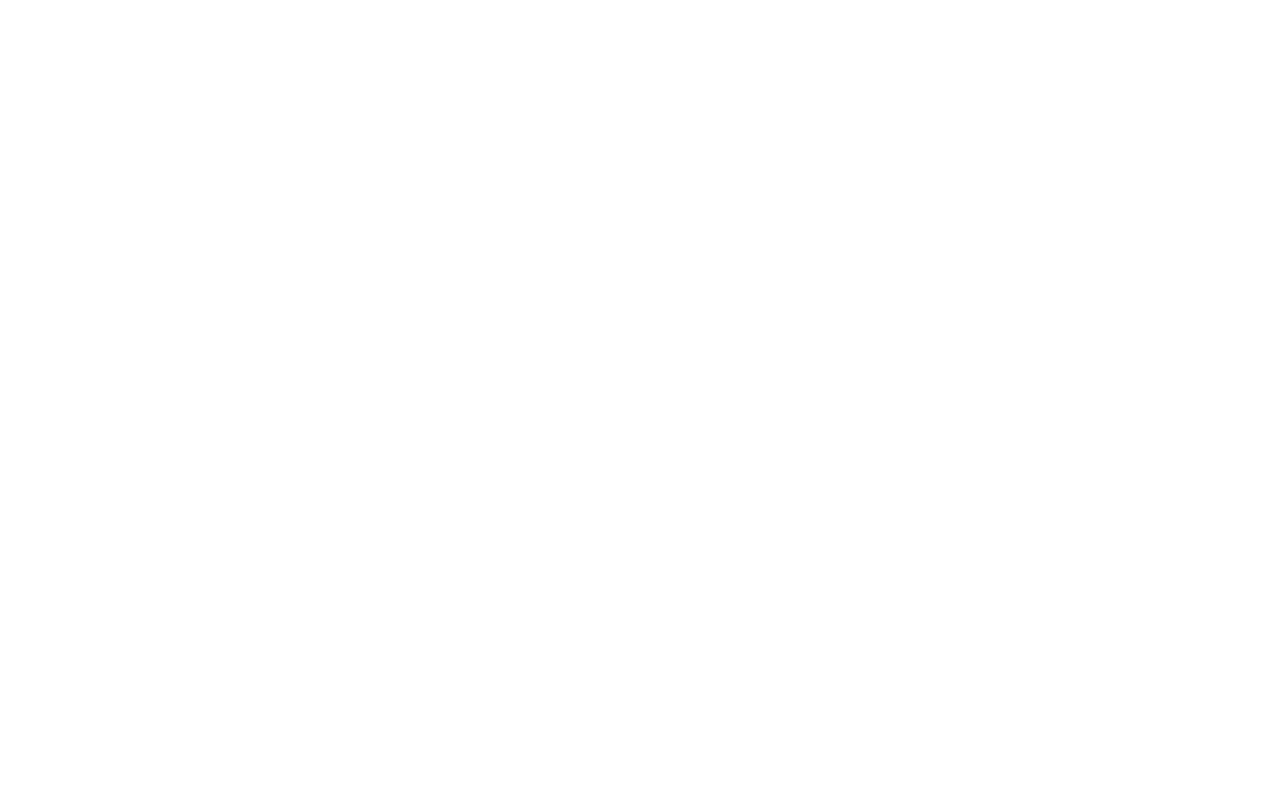
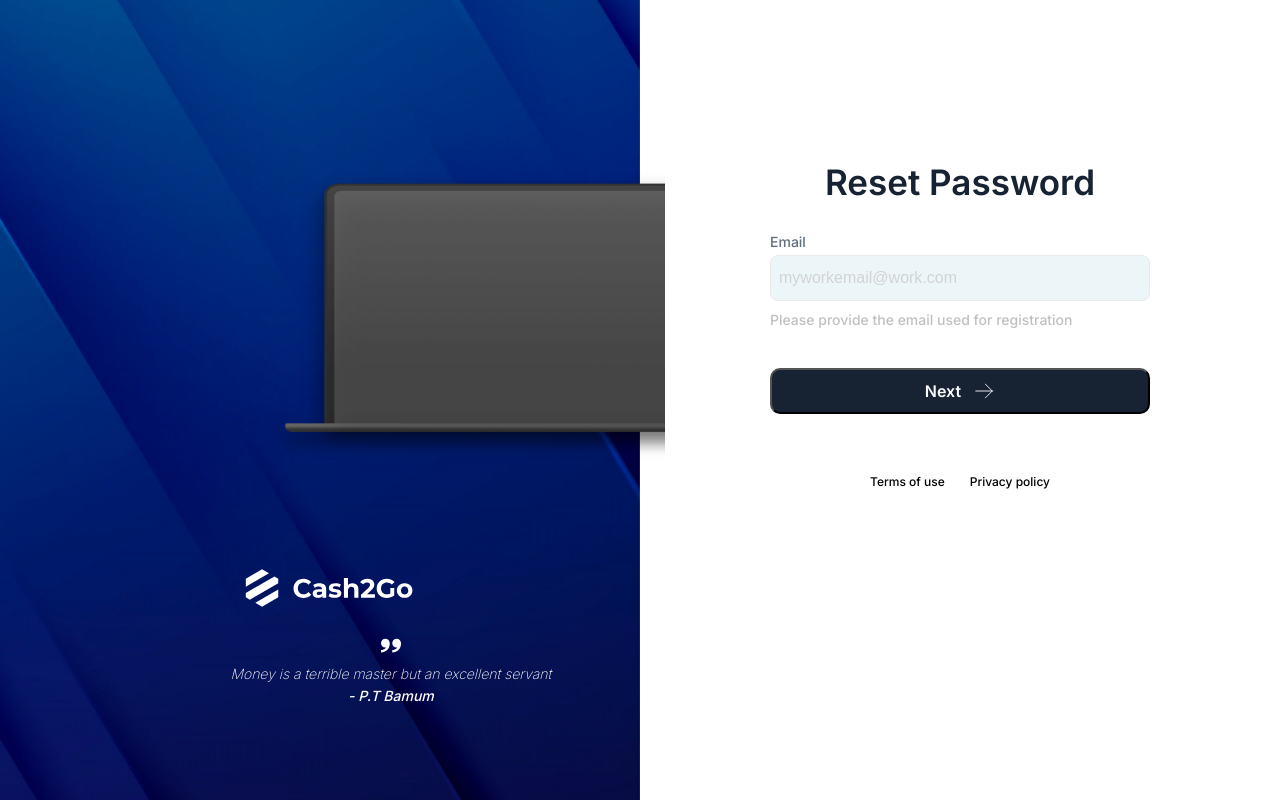
Before and after one commit to group2-team2-fdev2/cash2go, a React (Vite) app: page /forgot-password in a window 1280 px wide. Built offline with nearby package versions, Linux system fonts and the light colour scheme.

Commit message:
verification for email request and security question pages for password reset

```diff
--- a/src/Cash2goApp.jsx
+++ b/src/Cash2goApp.jsx
@@ -13,7 +13,7 @@
 import PasswordAuth from "./Pages/Auth/SignUp/PasswordAuth/PasswordAuth";
 import SecurityQuestionAuth from "./Pages/Auth/SignUp/SecurityQuestion/SecurityQuestionAuth";
 import EmailRequest from "./Pages/Auth/ForgotPassword/EmailRequest/EmailRequest";
-import SecurityQuestion from "./Pages/Auth/ForgotPassword/SecurityQuestion/SecurityQuestion";
+import SecurityQuestion from "./Pages/Auth/ForgotPassword/SecurityQuestionReset/SecurityQuestion";
 import NewPassword from "./Pages/Auth/ForgotPassword/NewPassword/NewPassword";
 // Dashboard
 import Dashboard from "./Pages/Dashboard/Dashboard";
--- a/src/Pages/Auth/ForgotPassword/EmailRequest/EmailRequest.css
+++ b/src/Pages/Auth/ForgotPassword/EmailRequest/EmailRequest.css
@@ -0,0 +1,56 @@
+.emailrequest-component {
+    display: grid;
+    grid-template-columns: 50vw 50vw;
+    height: 100%;
+    position: relative;
+  }
+
+  .user_email-wrapper {
+    grid-column: 1 / span 2; /* Set the input field wrapper to span both columns */
+    display: flex;
+    flex-direction: column;
+    margin-bottom: 10px;
+  }
+
+  .email-verification {
+    grid-column: 1 / span 2; /* Set the email verification text to span both columns */
+    font-family: "Inter";
+    font-style: normal;
+    font-weight: 500;
+    font-size: 14px;
+    color: #bfc0c2;
+  }
+
+  .reset-title {
+    text-align: center;
+    font-family: "Inter";
+    font-style: normal;
+    font-weight: 600;
+    font-size: 35px;
+    color: #172233;
+    margin-top: 65px;
+    margin-bottom: 30px;
+  }
+
+  input::placeholder {
+    color: lightgrey;
+  }
+
+  .reset-btn {
+    width: 380px;
+    height: 46px;
+    display: flex;
+    justify-content: center;
+    align-items: center;
+    padding: 8px 0px;
+    gap: 12px;
+    background: #172233;
+    border-radius: 10px;
+    margin-top: 40px;
+  }
+
+  .error-message {
+    color: red;
+    font-size: 12px;
+    font-family: "Inter";
+  }
--- a/src/Pages/Auth/ForgotPassword/EmailRequest/EmailRequest.jsx
+++ b/src/Pages/Auth/ForgotPassword/EmailRequest/EmailRequest.jsx
@@ -1,9 +1,88 @@
-
+import React, { useState } from "react";
+import axios from "axios";
+import "./EmailRequest.css";
+import SecurityQuestion from "../SecurityQuestionReset/SecurityQuestion";
+import LeftLoginLayout from "../../LogIn/components/LeftLoginLayout";
+import ArrowRight from "../../LogIn/components/ArrowRight";
+import Legal from "../../LogIn/components/Legal";
 
 export default function EmailRequest() {
+  const [email, setEmail] = useState("");
+  const [errorMessage, setErrorMessage] = useState("");
+  const [isEmailVerified, setIsEmailVerified] = useState(false);
+
+  const handleEmailChange = (event) => {
+    setEmail(event.target.value);
+    setErrorMessage("");
+  };
+
+  const handleClick = async () => {
+    if (email === "") {
+      setErrorMessage("Email is required");
+      return;
+    }
+
+    const emailRegex = /^[^\s@]+@[^\s@]+\.[^\s@]+$/;
+    if (!emailRegex.test(email)) {
+      setErrorMessage("Invalid email address");
+      return;
+    }
+
+    try {
+      const response = await axios.get(
+        "https://cash2go-backendd.onrender.com/api/v1/user/verify-email",
+        {
+          params: {
+            email: email,
+          },
+        }
+      );
+
+      if (response.data.status === "success") {
+        setIsEmailVerified(true);
+      } else {
+        setErrorMessage("Email does not exist");
+      }
+    } catch (error) {
+      if (error.response && error.response.status === 400) {
+        console.log(error.response);
+        setErrorMessage("Email does not exist");
+      } else {
+        console.log(error);
+        setErrorMessage("An error occurred");
+      }
+    }
+  };
+
   return (
-    <div>
-
-    </div>
-  )
+    <>
+      <div className="emailrequest-component">
+        <LeftLoginLayout />
+        <div className="form-wrapper">
+          <h3 className="reset-title">Reset Password</h3>
+          <div className="user_email-wrapper">
+            <label htmlFor="email">Email</label>
+            <input
+              type="email"
+              value={email}
+              placeholder="myworkemail@work.com"
+              onChange={handleEmailChange}
+            />
+            {errorMessage && <p className="error-message">{errorMessage}</p>}
+          </div>
+          <p className="email-verification">
+            Please provide the email used for registration
+          </p>
+          <button onClick={handleClick} className="reset-btn">
+            <span className="btn-text">Next</span>
+            <ArrowRight />
+          </button>
+          <div className="legal-wrapper">
+            <Legal />
+          </div>
+        </div>
+      </div>
+      {isEmailVerified && <SecurityQuestion />}
+    </>
+  );
 }
--- a/src/Pages/Auth/ForgotPassword/SecurityQuestion/SecurityQuestion.jsx
+++ /dev/null
@@ -1,9 +0,0 @@
-
-
-export default function SecurityQuestion() {
-  return (
-    <div>
-
-    </div>
-  )
-}
--- /dev/null
+++ b/src/Pages/Auth/ForgotPassword/SecurityQuestionReset/SecurityQuestion.css
@@ -0,0 +1,66 @@
+.securityanswer-error {
+  color: red;
+  font-size: 12px;
+  font-family: "Inter";
+}
+
+.popup {
+  display: flex;
+  flex-direction: column;
+  justify-content: center;
+  align-items: center;
+  padding: 0px;
+  gap: 2px;
+  width: 735px;
+  height: 227px;
+  position: fixed;
+  top: 50%;
+  left: 50%;
+  transform: translate(-50%, -50%);
+  background-color: #e9ebf1;
+  border-radius: 4px;
+  box-shadow: 0 2px 4px rgba(0, 0, 0, 0.1);
+  z-index: 9999;
+}
+
+.popup-title {
+  font-size: 18px;
+  margin-bottom: 10px;
+}
+
+
+.popup p {
+  margin-bottom: 2px;
+}
+
+.user-email {
+  margin-top: 2px;
+  margin-bottom: 50px;
+  font-weight: bold;
+}
+
+.continue-btn {
+  background-color: #ff5e00;
+  color: #292828;
+  margin-top: 15px;
+  padding: 8px 16px;
+  border-radius: 4px;
+  cursor: pointer;
+  border: none;
+  font-size: 12px;
+  font-weight: 600;
+}
+
+.continue-btn:hover {
+  background-color: #0056b3;
+}
+
+.overlay {
+  position: fixed;
+  top: 0;
+  left: 0;
+  width: 100%;
+  height: 100%;
+  background-color: rgba(0, 0, 0, 0.5); /* Adjust the opacity as needed */
+  z-index: 9998;
+}
--- /dev/null
+++ b/src/Pages/Auth/ForgotPassword/SecurityQuestionReset/SecurityQuestion.jsx
@@ -0,0 +1,94 @@
+import React, { useState } from "react";
+import "./SecurityQuestion.css";
+
+// components
+import LeftLoginLayout from "../../LogIn/components/LeftLoginLayout";
+import Legal from "../../LogIn/components/Legal";
+
+export default function SecurityQuestion() {
+  const [question, setQuestion] = useState(""); // Security question selected by user
+  const [answer, setAnswer] = useState(""); // User's answer to the security question
+  const [errorMessage, setErrorMessage] = useState("");
+  const [resetLinkSent, setResetLinkSent] = useState(false);
+  const [userEmail, setUserEmail] = useState(""); // User's email for password reset
+
+  // Simulated data for the security question and answer
+  const securityQuestion = "Where did you meet your Spouse?";
+  const correctAnswer = "bahamas";
+
+  const handleAnswerChange = (event) => {
+    setAnswer(event.target.value);
+  };
+
+  const handleResetClick = () => {
+    if (answer === "") {
+      setErrorMessage("Answer is required");
+      return;
+    }
+
+    if (answer.toLowerCase() !== correctAnswer) {
+      setErrorMessage("Incorrect answer");
+      return;
+    }
+
+    setErrorMessage("");
+    setUserEmail("user@example.com"); // Replace with the user's email fetched from the database
+    setResetLinkSent(true);
+    // Perform further actions like sending reset link to user's email
+  };
+
+  // Simulated: Set the selected security question from user signup
+  // Replace this with the actual logic to fetch and set the selected question
+  // during user signup or retrieve it from the user profile
+  useState(() => {
+    setQuestion(securityQuestion);
+  }, []);
+
+  return (
+    <>
+      <div className="emailrequest-component">
+        <>
+          <LeftLoginLayout />
+        </>
+        <div className="form-wrapper">
+          <h3 className="reset-title">Reset Password</h3>
+          <div className="user_email-wrapper">
+            <label htmlFor="question">Security Question</label>
+            <input type="text" id="question" value={question} disabled />
+          </div>
+          <div className="user_email-wrapper">
+            <label htmlFor="answer">Your answer</label>
+            <input
+              type="text"
+              id="answer"
+              value={answer}
+              onChange={handleAnswerChange}
+            />
+            {errorMessage && (
+              <p className="securityanswer-error">{errorMessage}</p>
+            )}
+          </div>
+
+          <button onClick={handleResetClick} className="reset-btn">
+            <span className="btn-text">Reset</span>
+          </button>
+          <div className="legal-wrapper">
+            <Legal />
+          </div>
+
+          {resetLinkSent && (
+            <div className="overlay">
+              <div className="popup">
+
+                <h3 className="popup-title">Reset Link</h3>
+                <p>A password reset link has been sent to </p>
+                <p className="user-email">{userEmail}.</p>
+                <button className="continue-btn">Continue</button>
+              </div>
+            </div>
+          )}
+        </div>
+      </div>
+    </>
+  );
+}
--- a/src/Pages/Auth/LogIn/LogIn.css
+++ b/src/Pages/Auth/LogIn/LogIn.css
@@ -35,9 +35,18 @@
   display: block;
   width: 380px;
   height: 46px;
-  border: 1px solid #5f6d7e;
+  border: 1px solid rgb(235, 232, 232);
   border-radius: 8px;
   padding: 8px;
+  background-color: rgb(236, 245, 248);
+  transition: border-color 0.3s ease; /* Add a transition effect for smooth color change */
+  outline: none; /* Remove the default focus outline */
+}
+
+
+input:focus {
+  border: 2px solid rgb(179, 179, 247); /* Change border color to blue when the input field is focused */
+
 }
 
 .user_email-wrapper,
--- a/src/Pages/Auth/LogIn/components/Legal.jsx
+++ b/src/Pages/Auth/LogIn/components/Legal.jsx
@@ -6,7 +6,7 @@
 export default function Legal() {
   return (
     <>
-      <Link className="legal">Term of use</Link>
+      <Link className="legal">Terms of use</Link>
       <Link className="legal">Privacy policy</Link>
     </>
   );
```
Also changed, not shown: check_circle_outline_black_24dp.svg (added), src/Pages/Auth/ForgotPassword/SecurityQuestion/SecurityQuestion.css (deleted).
